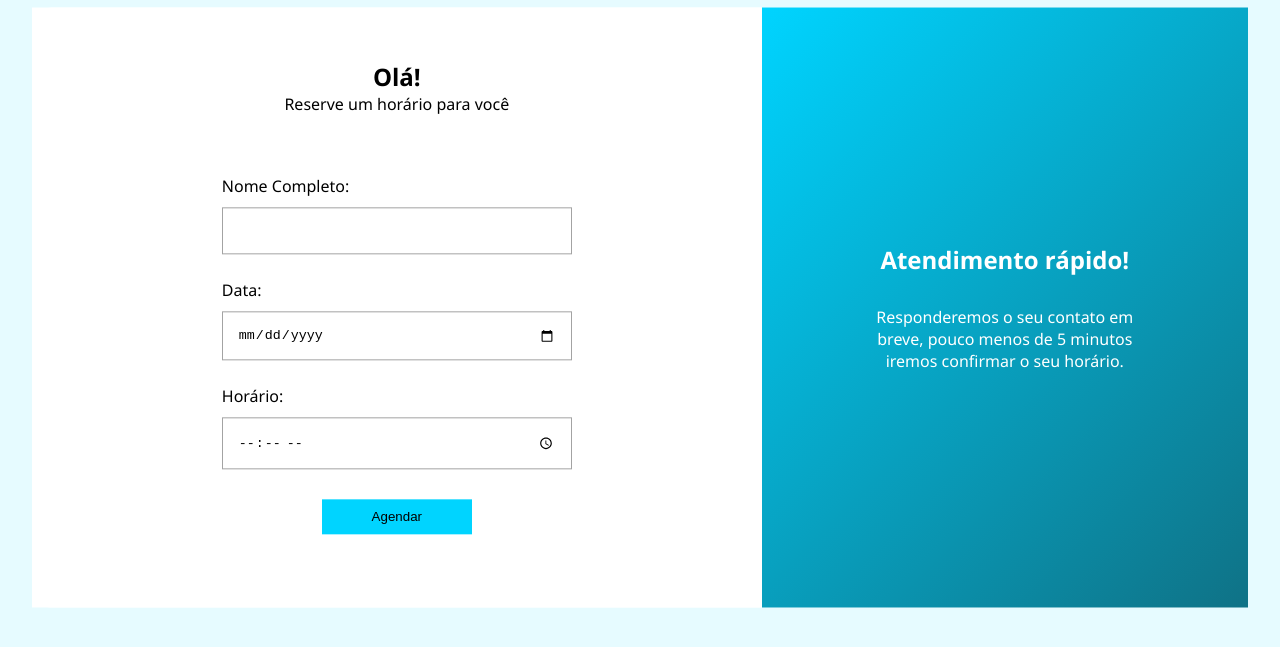
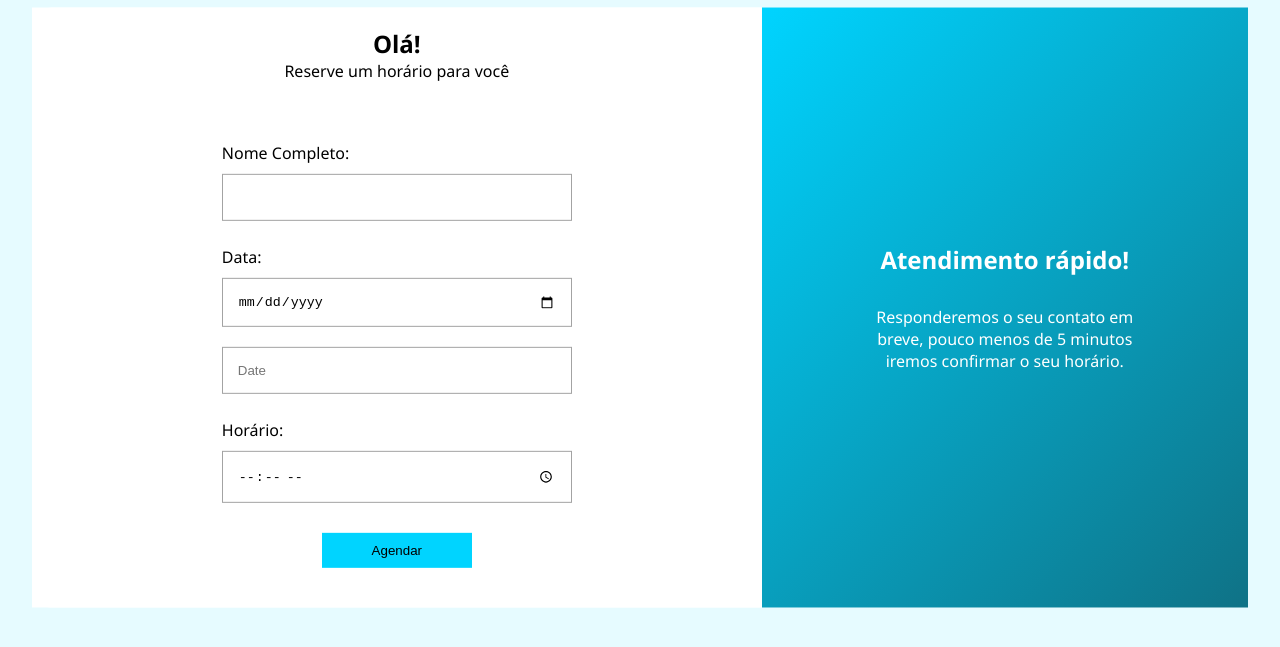
Before and after one commit to ledevwd/agendamento, a plain HTML site: page index.html in a window 1280 px wide. Shown: the part 129-776 px from the top of the page. Drawn offline with Linux system fonts and the light colour scheme.

Commit message:
Update index.html

```diff
--- a/index.html
+++ b/index.html
@@ -24,6 +24,7 @@
                         <label for="input-date">
                             <span>Data:</span>
                             <input id="input-date" type="date" value="dd/mm/aaaa" placeholder="dd/mm/aaaa">
+                            <input placeholder="Date" class="textbox-n" type="text" onfocus="(this.type='date')" id="date">
                         </label>
                         <label for="input-time">
                             <span>Horário:</span>
```
